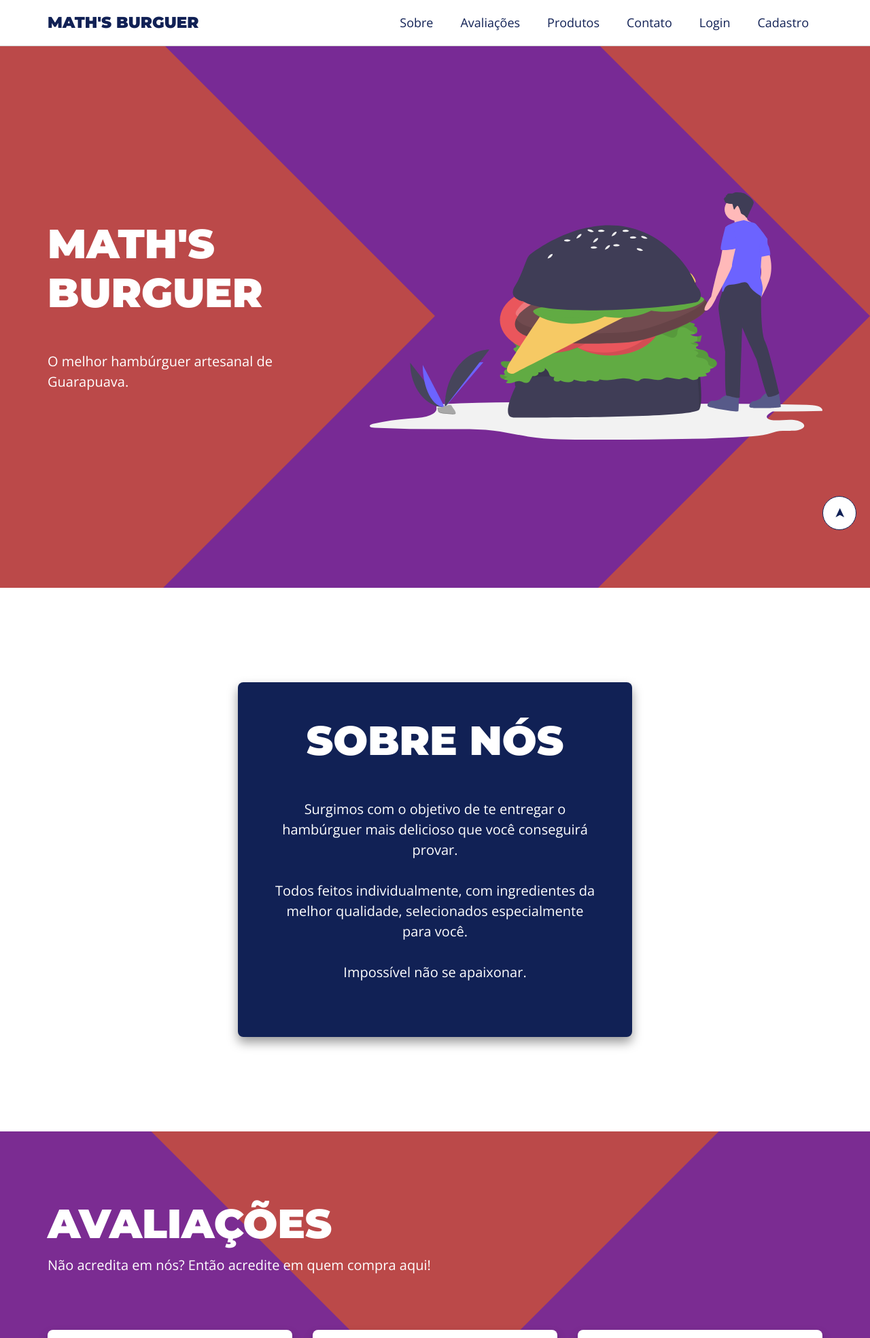
After one commit to MatheusAfinovicz/MathsBurguer, a Django app: page /home/ in a window 1280 px wide. The commit adds this page. Shown: the top 1969 px of the page at 68% size. Run offline with Django 3.2, Linux system fonts and the light colour scheme.

```diff
--- a/MathsBurguer/urls.py
+++ b/MathsBurguer/urls.py
@@ -15,9 +15,12 @@ Including another URLconf
 """
 from django.contrib import admin
 from django.urls import path
-from home import views
+import home.views
 
 urlpatterns = [
     path('admin/', admin.site.urls),
-    path('', views.home),
+    path('home/', home.views.home),
+    path('', home.views.home),
+    path('login/', home.views.login),
+    path('cadastro/', home.views.cadastro),
 ]
--- a/home/templates/home/landingPage.html
+++ b/home/templates/home/landingPage.html
@@ -4,39 +4,15 @@
 <html lang="pt-BR">
 
 <head>
-  <meta charset="UTF-8">
-  <meta name="viewport" content="width=device-width, initial-scale=1.0">
 
-  <title>Math's Burguer | Home</title>
-  <link rel="shortcut icon" href="{% static 'home/img/icons/hamburguer.ico' %}"/>
+    {% include 'home/partials/_head.html'  %}
+    <title>Math's Burguer | Home</title>
 
-  <link rel="preconnect" href="https://fonts.gstatic.com">
-  <link href="https://fonts.googleapis.com/css2?family=Montserrat:wght@900&family=Open+Sans:ital,wght@0,400;0,700;1,400&display=swap" rel="stylesheet">
-  <link rel="stylesheet" href="{% static 'home/css/landingPage.css' %}">
 </head>
 
 <body>
 
-  <input id="close-menu" class="close-menu" type="checkbox" aria-label="Close menu" role="button">
-  <label class="close-menu-label" for="close-menu" title="close menu"></label>
-  <aside class="menu white-bg">
-    <div class="main-content menu-content">
-      <h1 onclick="getElementById('close-menu').checked = false;">
-        <a href="#home">Math's Burguer</a>
-      </h1>
-
-      <nav>
-        <ul onclick="getElementById('close-menu').checked = false;">
-          <li><a href="#intro">Sobre</a></li>
-          <li><a href="#grid-one">Avaliações</a></li>
-          <li><a href="#gallery">Produtos</a></li>
-          <li><a href="#contact">Contato</a></li>
-        </ul>
-      </nav>
-    </div>
-  </aside>
-
-  <div class="menu-spacing"></div>
+  {% include 'home/partials/_header.html' %}
 
   <section id="home" class="intro main-bg section">
     <div class="main-content intro-content">
@@ -50,7 +26,7 @@
     </div>
   </section>
 
-  <section id="intro" class="white-bg section">
+  <section id="about" class="white-bg section">
     <div class="main-content top3-content">
       <div class="about-us-card">
         <h2>Sobre Nós</h2>
@@ -61,7 +37,7 @@
       </div>
   </section>
 
-  <section id="grid-one" class="grid-one secondary-bg section">
+  <section id="comments" class="grid-one secondary-bg section">
     <div class="main-content grid-one-content">
       <h2 class="grid-main-heading">Avaliações</h2>
       <p class="grid-description">Não acredita em nós? Então acredite em quem compra aqui!</p>
@@ -89,7 +65,7 @@
     </div>
   </section>
 
-  <section id="gallery" class="grid-one white-bg section">
+  <section id="products" class="grid-one white-bg section">
     <div class="main-content grid-one-content">
       <h2 class="grid-main-heading">Coma com os olhos!</h2>
       <p class="grid-description">Os mais pedidos, para você dar uma espiadinha.</p>
@@ -157,32 +133,7 @@
     </div>
   </section>
 
-  <footer id="footer" class="footer white-bg">
-    <p>
-      Feito por Matheus Afinovicz
-    </p>
-
-    <div class="footer-icons">
-      <p>
-        <a rel="nofollow" target="_blank" href="https://github.com/MatheusAfinovicz">
-          <img class="footer-img" src="{% static 'home/img/icons/githubIcon.png' %}" alt="github icon"/>
-        </a>
-      </p>
-
-      <p>
-        <a rel="nofollow" target="_blank" href="https://www.linkedin.com/in/matheusafinovicz/">
-          <img class="footer-img" src="{% static 'home/img/icons/linkedinIcon.png' %}" alt="linkedin icon"/>
-        </a>
-      </p>
-
-      <p>
-        <a rel="nofollow" target="_blank" href="https://www.instagram.com/matheus_afinovicz/">
-          <img class="footer-img" src="{% static 'home/img/icons/instagramIcon.png' %}" alt="instagram icon"/>
-        </a>
-      </p>
-    </div>
-
-  </footer>
-  <a class="back-to-top" href="#">➤</a>
+    {% include 'home/partials/_footer.html' %}
+    {% include 'home/partials/_to_top_button.html' %}
 </body>
 </html>
--- /dev/null
+++ b/home/templates/home/partials/_footer.html
@@ -0,0 +1,27 @@
+{% load static %}
+
+<footer id="footer" class="footer white-bg">
+    <p>
+      Feito por Matheus Afinovicz
+    </p>
+
+    <div class="footer-icons">
+      <p>
+        <a rel="nofollow" target="_blank" href="https://github.com/MatheusAfinovicz">
+          <img class="footer-img" src="{% static 'home/img/icons/githubIcon.png' %}" alt="github icon"/>
+        </a>
+      </p>
+
+      <p>
+        <a rel="nofollow" target="_blank" href="https://www.linkedin.com/in/matheusafinovicz/">
+          <img class="footer-img" src="{% static 'home/img/icons/linkedinIcon.png' %}" alt="linkedin icon"/>
+        </a>
+      </p>
+
+      <p>
+        <a rel="nofollow" target="_blank" href="https://www.instagram.com/matheus_afinovicz/">
+          <img class="footer-img" src="{% static 'home/img/icons/instagramIcon.png' %}" alt="instagram icon"/>
+        </a>
+      </p>
+    </div>
+</footer>
--- /dev/null
+++ b/home/templates/home/partials/_head.html
@@ -0,0 +1,8 @@
+{% load static %}
+
+<meta charset="UTF-8">
+<meta name="viewport" content="width=device-width, initial-scale=1.0">
+<link rel="shortcut icon" href="{% static 'home/img/icons/hamburguer.ico' %}"/>
+<link rel="preconnect" href="https://fonts.gstatic.com">
+<link href="https://fonts.googleapis.com/css2?family=Montserrat:wght@900&family=Open+Sans:ital,wght@0,400;0,700;1,400&display=swap" rel="stylesheet">
+<link rel="stylesheet" href="{% static 'home/css/landingPage.css' %}">
--- /dev/null
+++ b/home/templates/home/partials/_header.html
@@ -0,0 +1,29 @@
+<input id="close-menu" class="close-menu" type="checkbox" aria-label="Close menu" role="button">
+<label class="close-menu-label" for="close-menu" title="close menu"></label>
+<aside class="menu white-bg">
+    <div class="main-content menu-content">
+      <h1 onclick="getElementById('close-menu').checked = false;">
+        <a href="
+            {% if 'home' not in request.path %}
+                /home
+            {% else %}
+                #
+            {% endif %}">Math's Burguer</a>
+      </h1>
+
+      <nav>
+        <ul onclick="getElementById('close-menu').checked = false;">
+            {%if 'cadastro' not in request.path and 'login' not in request.path  %}
+                <li><a href="#about">Sobre</a></li>
+                <li><a href="#comments">Avaliações</a></li>
+                <li><a href="#products">Produtos</a></li>
+                <li><a href="#contact">Contato</a></li>
+            {% endif %}
+            <li><a href="/login/">Login</a></li>
+            <li><a href="/cadastro/">Cadastro</a></li>
+        </ul>
+      </nav>
+    </div>
+</aside>
+
+<div class="menu-spacing"></div>
--- /dev/null
+++ b/home/templates/home/partials/_to_top_button.html
@@ -0,0 +1 @@
+<a class="back-to-top" href="#">➤</a>
--- a/home/views.py
+++ b/home/views.py
@@ -3,3 +3,11 @@ from django.shortcuts import render
 
 def home(request):
     return render(request, 'home/landingPage.html')
+
+
+def login(request):
+    return render(request, 'home/login.html')
+
+
+def cadastro(request):
+    return render(request, 'home/cadastro.html')
```
Also changed, not shown: home/templates/home/cadastro.html (added, +14 -0 lines), home/templates/home/login.html (added, +14 -0 lines).
